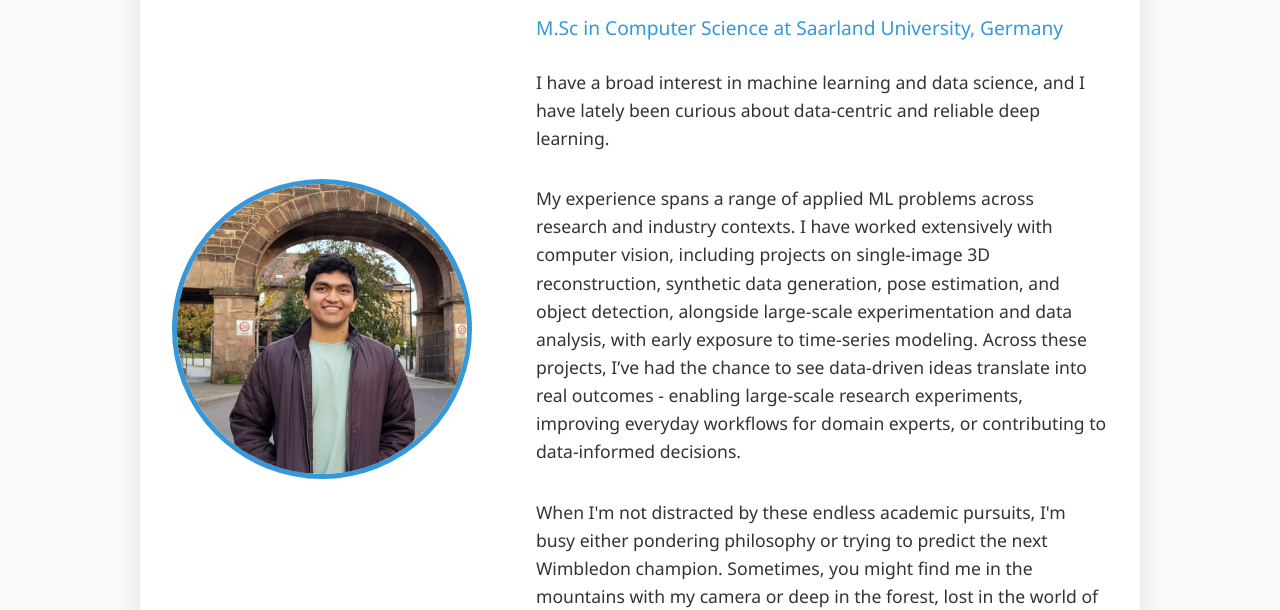
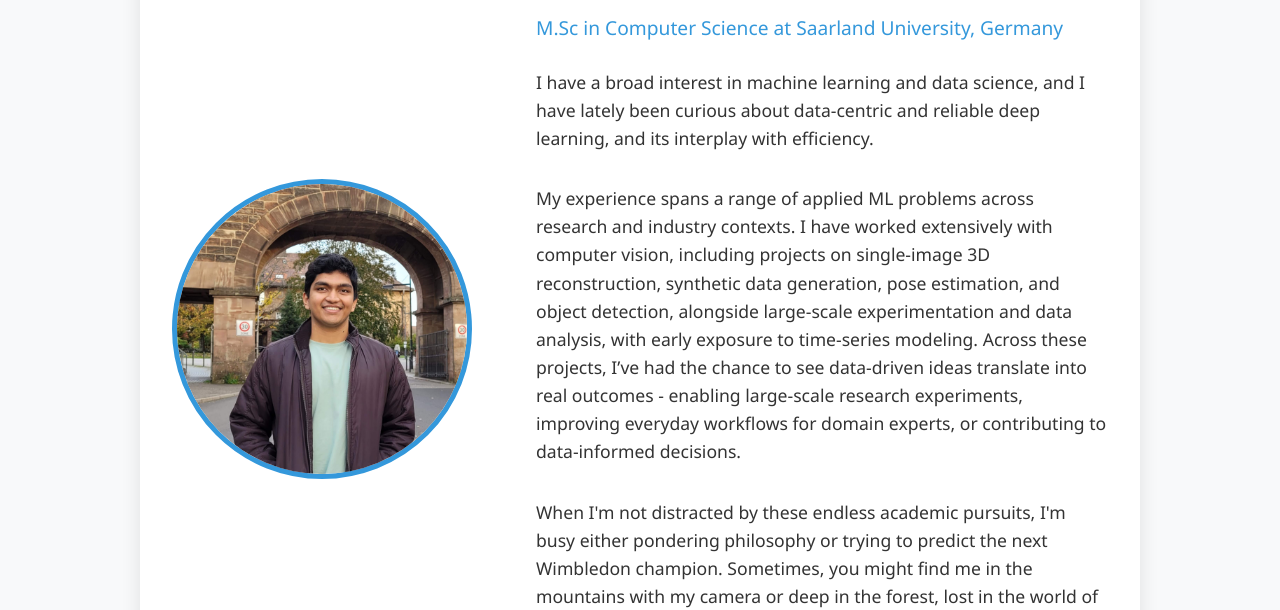
Before and after one commit to chinmayj23/chinmayj23.github.io, a plain HTML site: page index.html in a window 1280 px wide. Shown: the part 195-805 px from the top of the page. Drawn offline with Linux system fonts and the light colour scheme.

Commit message:
updated cv

```diff
--- a/__codex_write_test.txt
+++ /dev/null
@@ -1 +0,0 @@
-ok
--- a/index.html
+++ b/index.html
@@ -36,7 +36,7 @@
                 <div class="profile-text">
                     <h1>Chinmay Joshi</h1>
                     <p class="affiliation">M.Sc in Computer Science at Saarland University, Germany</p>
-                    <p class="bio">I have a broad interest in machine learning and data science, and I have lately been curious about data-centric and reliable deep learning.</p>
+                    <p class="bio">I have a broad interest in machine learning and data science, and I have lately been curious about data-centric and reliable deep learning, and its interplay with efficiency.</p>
                     <p class="bio">My experience spans a range of applied ML problems across research and industry contexts. I have worked extensively with computer vision, including projects on single-image 3D reconstruction, synthetic data generation, pose estimation, and object detection, alongside large-scale experimentation and data analysis, with early exposure to time-series modeling. Across these projects, I’ve had the chance to see data-driven ideas translate into real outcomes - enabling large-scale research experiments, improving everyday workflows for domain experts, or contributing to data-informed decisions.</p>
                     <p class="bio">When I'm not distracted by these endless academic pursuits, I'm busy either pondering philosophy or trying to predict the next Wimbledon champion.
                         Sometimes, you might find me in the mountains with my camera or deep in the forest, lost in the world of birds.</p>
```
Also changed, not shown: 3 other files.
